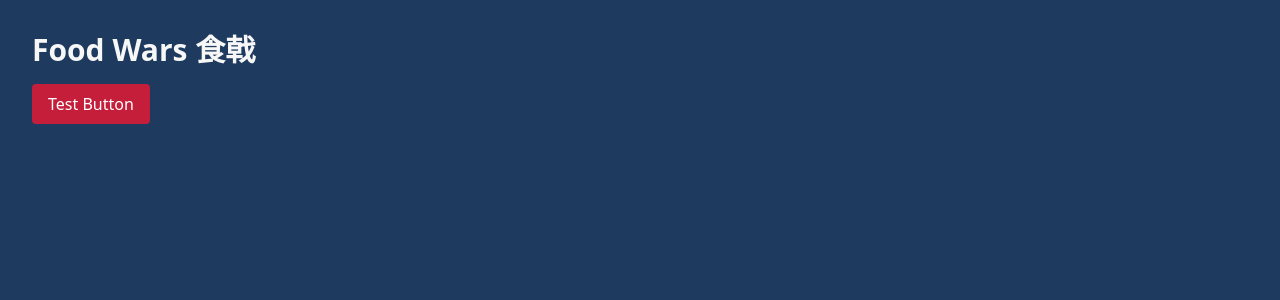
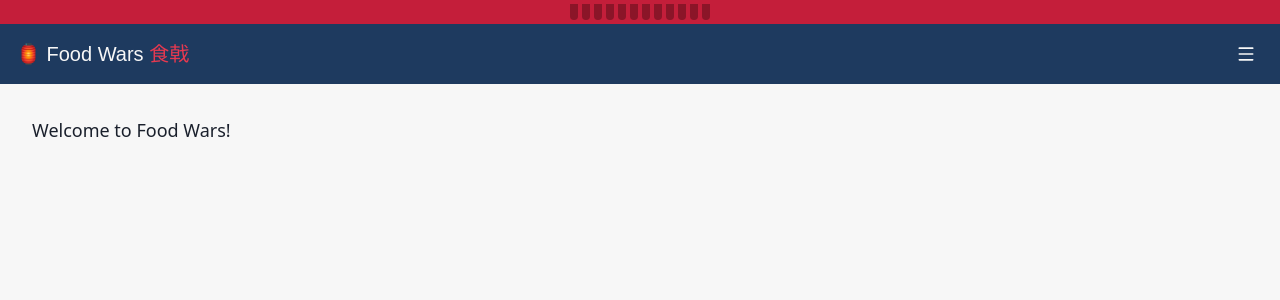
Before and after one commit to Muhammad-Hazimi-Yusri/food-wars, a Next.js app: page / in a window 1280 px wide. Shown: the top 300 px of the page. Built offline with nearby package versions, Linux system fonts and the light colour scheme; a web font is replaced by a local one.

Commit message:
feat: add Noren header component with diner aesthetic (v0.2.2)

```diff
--- a/package.json
+++ b/package.json
@@ -1,6 +1,6 @@
 {
   "name": "food-wars",
-  "version": "0.2.1",
+  "version": "0.2.2",
   "private": true,
   "scripts": {
     "dev": "next dev",
--- a/src/app/page.tsx
+++ b/src/app/page.tsx
@@ -1,12 +1,12 @@
+import { Noren } from "@/components/diner/Noren";
+
 export default function Home() {
   return (
-    <main className="min-h-screen bg-megumi p-8">
-      <h1 className="text-3xl font-bold text-hayama-light mb-4">
-        Food Wars 食戟
-      </h1>
-      <button className="bg-soma hover:bg-soma-light text-white px-4 py-2 rounded">
-        Test Button
-      </button>
-    </main>
+    <div className="min-h-screen">
+      <Noren />
+      <main className="p-8">
+        <p className="text-lg">Welcome to Food Wars!</p>
+      </main>
+    </div>
   );
 }
--- /dev/null
+++ b/src/components/diner/Noren.tsx
@@ -0,0 +1,24 @@
+import { Menu } from "lucide-react";
+
+export function Noren() {
+  return (
+    <header className="bg-megumi text-hayama-light">
+      {/* Curtain fringe effect */}
+      <div className="flex justify-center gap-1 py-1 bg-soma">
+        {Array.from({ length: 12 }).map((_, i) => (
+          <div key={i} className="w-2 h-4 bg-soma-dark rounded-b" />
+        ))}
+      </div>
+
+      {/* Main header */}
+      <div className="flex items-center justify-between px-4 py-3">
+        <h1 className="font-[family-name:var(--font-display)] text-xl">
+          🏮 Food Wars <span className="text-soma-light">食戟</span>
+        </h1>
+        <button className="p-2 hover:bg-megumi-light rounded">
+          <Menu className="w-5 h-5" />
+        </button>
+      </div>
+    </header>
+  );
+}
```
Also changed, not shown: 2 other files (tests, documents, lock files or other folders).
